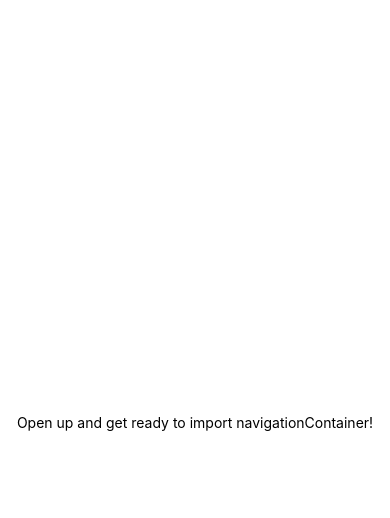
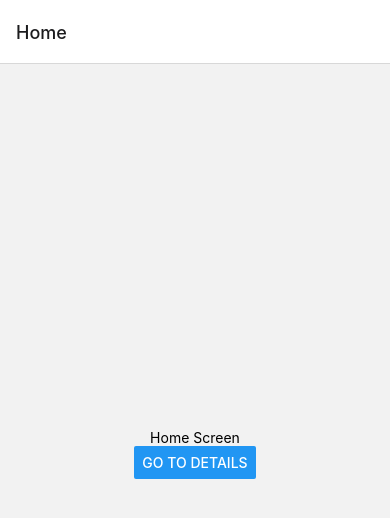
Before and after one commit to byron-kim/Fluttr, a React Native app: screen / in a window 390 px wide. Shown: the top 518 px of the page. Built offline with nearby package versions, Linux system fonts and the light colour scheme.

Commit message:
continuing reactnavigation tutorial

```diff
--- a/App.js
+++ b/App.js
@@ -1,25 +1,101 @@
 import { StatusBar } from 'expo-status-bar';
 import React from 'react';
-import { StyleSheet, Text, View } from 'react-native';
+import { Button, StyleSheet, Text, View } from 'react-native';
 import { NavigationContainer } from '@react-navigation/native';
 import { createNativeStackNavigator } from '@react-navigation/native-stack';
 
-export default function App() {
+function HomeScreen({ navigation }) {
+  return (
+    <View style={{ flex: 1, alignItems: 'center', justifyContent: 'center' }}>
+      <Text>Home Screen</Text>
+      <Button
+        title="Go to Details"
+        onPress={() => {
+          /* 1. Navigate to the Details route with params */
+          navigation.navigate('Details', {
+            itemId: 86,
+            otherParam: 'anything you want here',
+          });
+        }}
+      />
+    </View>
+  );
+}
+
+function DetailsScreen({ route, navigation }) {
+  /* 2. Get the param */
+  const { itemId, otherParam } = route.params;
+  return (
+    <View style={{ flex: 1, alignItems: 'center', justifyContent: 'center' }}>
+      <Text>Details Screen</Text>
+      <Text>itemId: {JSON.stringify(itemId)}</Text>
+      <Text>otherParam: {JSON.stringify(otherParam)}</Text>
+      <Button
+        title="Go to Details... again"
+        onPress={() =>
+          navigation.push('Details', {
+            itemId: Math.floor(Math.random() * 100),
+          })
+        }
+      />
+      <Button title="Go to Home" onPress={() => navigation.navigate('Home')} />
+      <Button title="Go back" onPress={() => navigation.goBack()} />
+    </View>
+  );
+}
+
+function StackScreen() {
+  return (
+    <Stack.Navigator>
+      <Stack.Screen
+        name="Home"
+        component={HomeScreen}
+        options={{
+          title: 'My home',
+          headerStyle: {
+            backgroundColor: '#f4511e',
+          },
+          headerTintColor: '#fff',
+          headerTitleStyle: {
+            fontWeight: 'bold',
+          },
+        }}
+      />
+    </Stack.Navigator>
+  );
+}
+
+const Stack = createNativeStackNavigator();
+
+function App() {
   return (
     <NavigationContainer>
-      <View style={styles.container}>
-        <Text>Open up and get ready to import navigationContainer!</Text>
-        <StatusBar style="auto" />
-      </View>
+      <Stack.Navigator initialRouteName="Home">
+        <Stack.Screen name="Home" component={HomeScreen} />
+        <Stack.Screen name="Details" component={DetailsScreen} />
+      </Stack.Navigator>
     </NavigationContainer>
   );
 }
 
-const styles = StyleSheet.create({
-  container: {
-    flex: 1,
-    backgroundColor: '#fff',
-    alignItems: 'center',
-    justifyContent: 'center',
-  },
-});
+export default App;
+
+//export default function App() {
+//  return (
+//    <NavigationContainer>
+//      <View style={styles.container}>
+//        <Text>Commit 3: Open up App.js and get ready to import nativeStackNavigator!</Text>
+//        <StatusBar style="auto" />
+//      </View>
+//    </NavigationContainer>
+//  );
+//}
+//
+//const styles = StyleSheet.create({
+//  container: {
+//    flex: 1,
+//    backgroundColor: '#fff',
+//    alignItems: 'center',
+//    justifyContent: 'center',
+//  },
+//});
--- a/app.json
+++ b/app.json
@@ -6,9 +6,9 @@
     "orientation": "portrait",
     "icon": "./assets/icon.png",
     "splash": {
-      "image": "./assets/love-heart-transparent.png",
+      "image": "./assets/radar-heart.jpg",
       "resizeMode": "contain",
-      "backgroundColor": "#ffcb12"
+      "backgroundColor": "#E32001"
     },
     "updates": {
       "fallbackToCacheTimeout": 0
```
